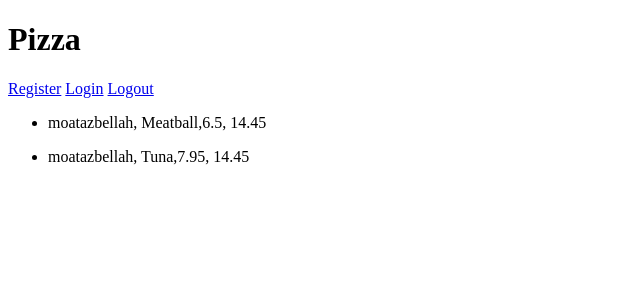
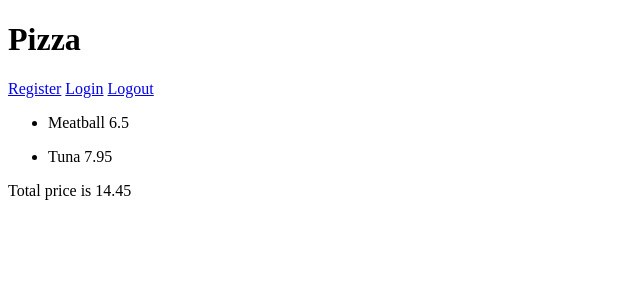
Before and after one commit to MotazBellah/pizza, a Django app: page /carts in a window 1280 px wide. Shown: the top 300 px of the page, without its empty margins (0-640 px from the left). Run offline with Django 3.2, Linux system fonts and the light colour scheme; a user stored in the database is signed in; data comes from the database, SQL or seed files in the repository.

Commit message:
Added carts route and display data into HTML

```diff
--- a/restaurant/pizza/templates/pizza/cart.html
+++ b/restaurant/pizza/templates/pizza/cart.html
@@ -9,11 +9,12 @@
         <a href="{% url 'signin' %}">Login</a>
         <a href="{% url 'signout' %}">Logout</a>
 
-            {% for item in shopping %}
+            {% for item in food %}
             <ul>
-                <li>{{ item }}</li>
+                <li><span>{{ item.0 }}</span>  <span>{{ item.1 }}</span></li>
             </ul>
             {% endfor %}
+            <p>Total price is {{ price }}</p>
 
     </div>
 {% endblock %}
--- a/restaurant/pizza/views.py
+++ b/restaurant/pizza/views.py
@@ -52,9 +52,12 @@ def foodOrder(request):
 def carts(request):
     if not request.user.is_authenticated:
         return render(request, "pizza/login.html", {"message":None})
-
+    shopping = Order.objects.all()
+    total_price = shopping[0].price
+    food = [i.item.split(',') for i in shopping]
     context = {
-        'shopping': Order.objects.all(),
+        'food': food,
+        'price': total_price
     }
     return render(request, "pizza/cart.html", context)
 
```
